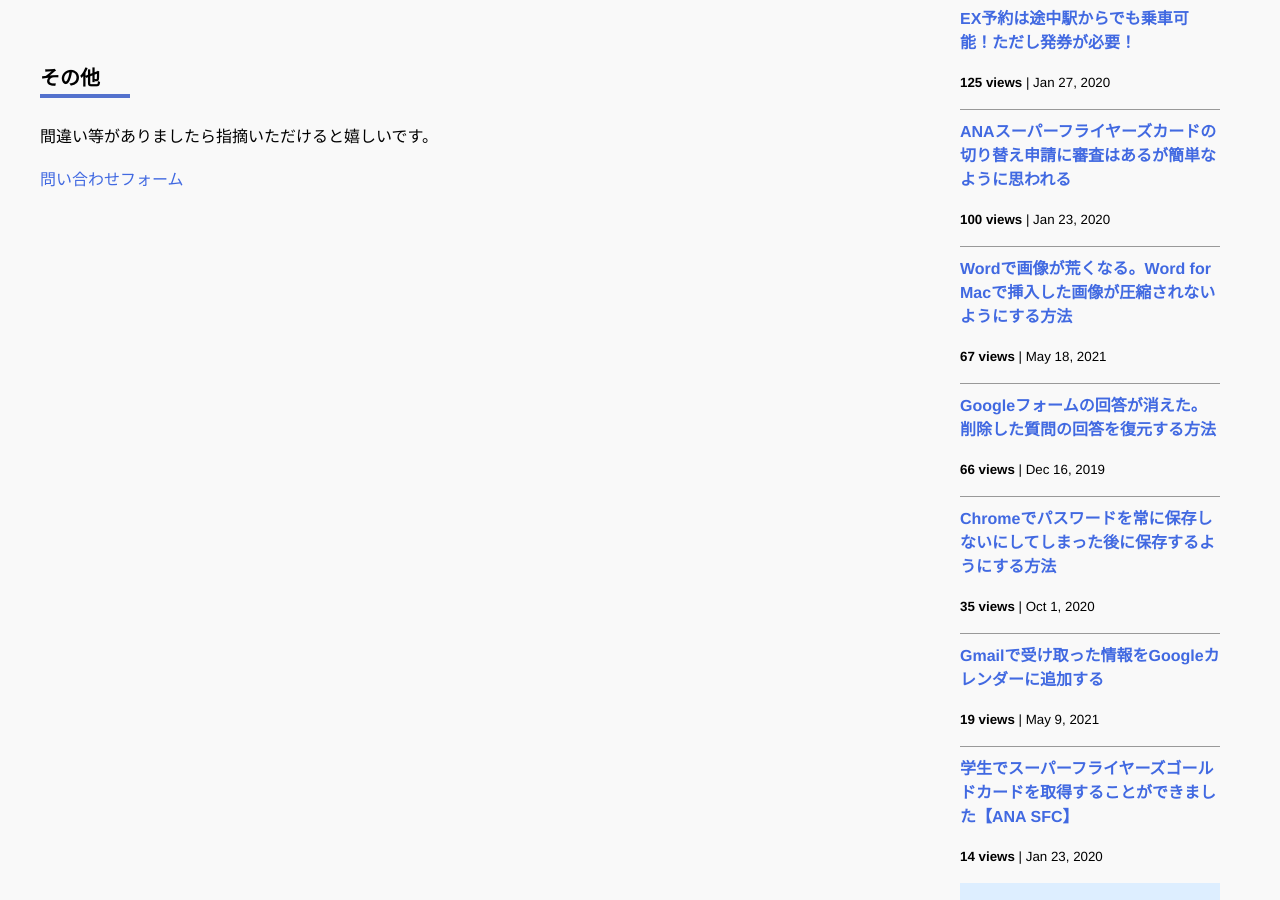
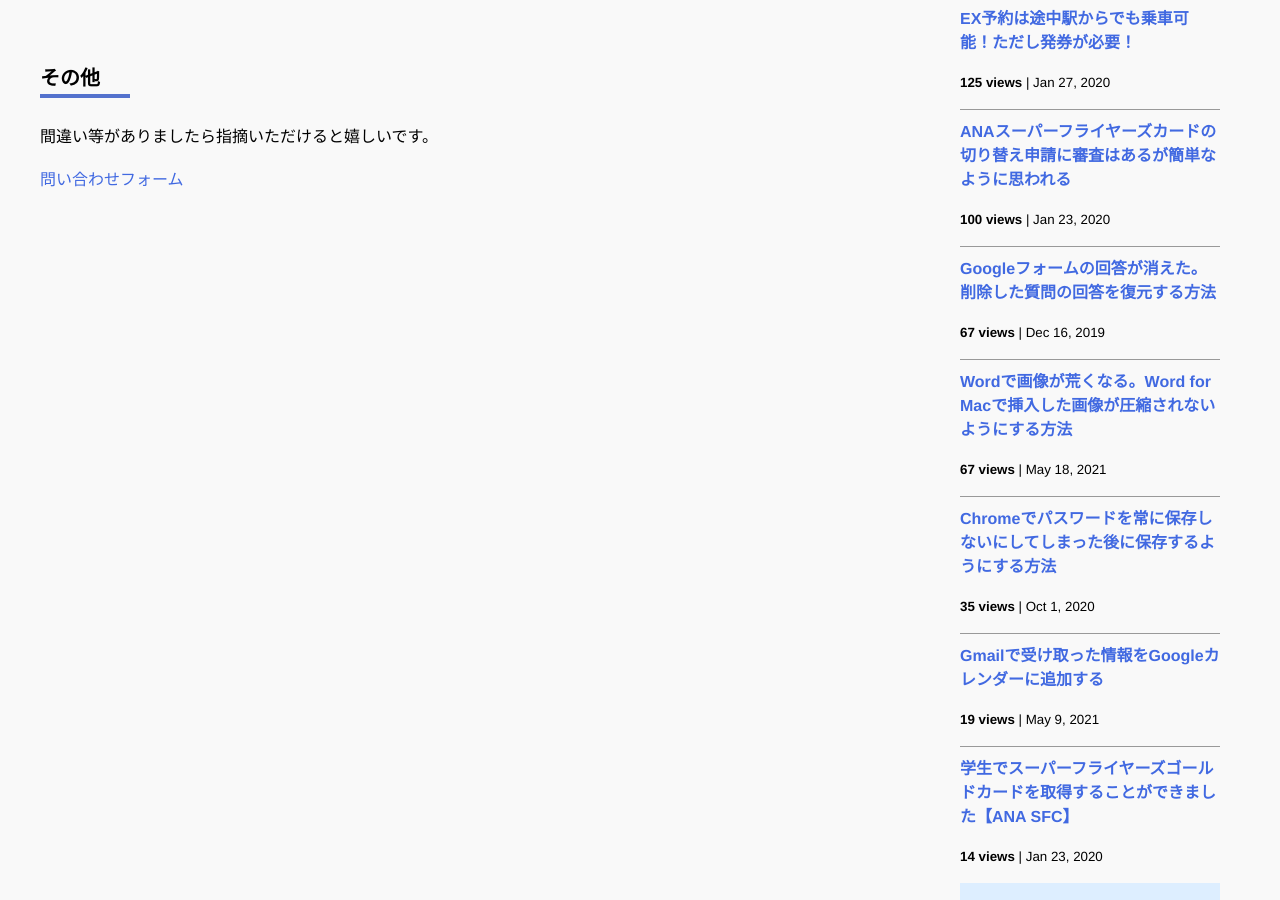
Before and after one commit to iwanaminami/shoyaiwaname, a Jekyll site: the page built from about.markdown, in a window 1280 px wide and 900 px high, scrolled down 878 px. Built offline with Jekyll 4.4.1, drawn with Linux system fonts in a browser that asks for light colours; nearby versions of some CDN libraries; comment, search, counter and statistics services are not loaded.

Commit message:
chore(ga): update _data/popularposts.yml 20251224-1852

```diff
--- a/_data/popularposts.yml
+++ b/_data/popularposts.yml
@@ -4,9 +4,9 @@ side:
   - view: 100
     url: "/2020/01/23/sfc-judge.html"
   - view: 67
+    url: "/2019/12/16/restore-googleform.html"
+  - view: 67
     url: "/2021/05/18/image-compression-word.html"
-  - view: 66
-    url: "/2019/12/16/restore-googleform.html"
   - view: 35
     url: "/2020/10/01/googlepassword.html"
   - view: 19
```
